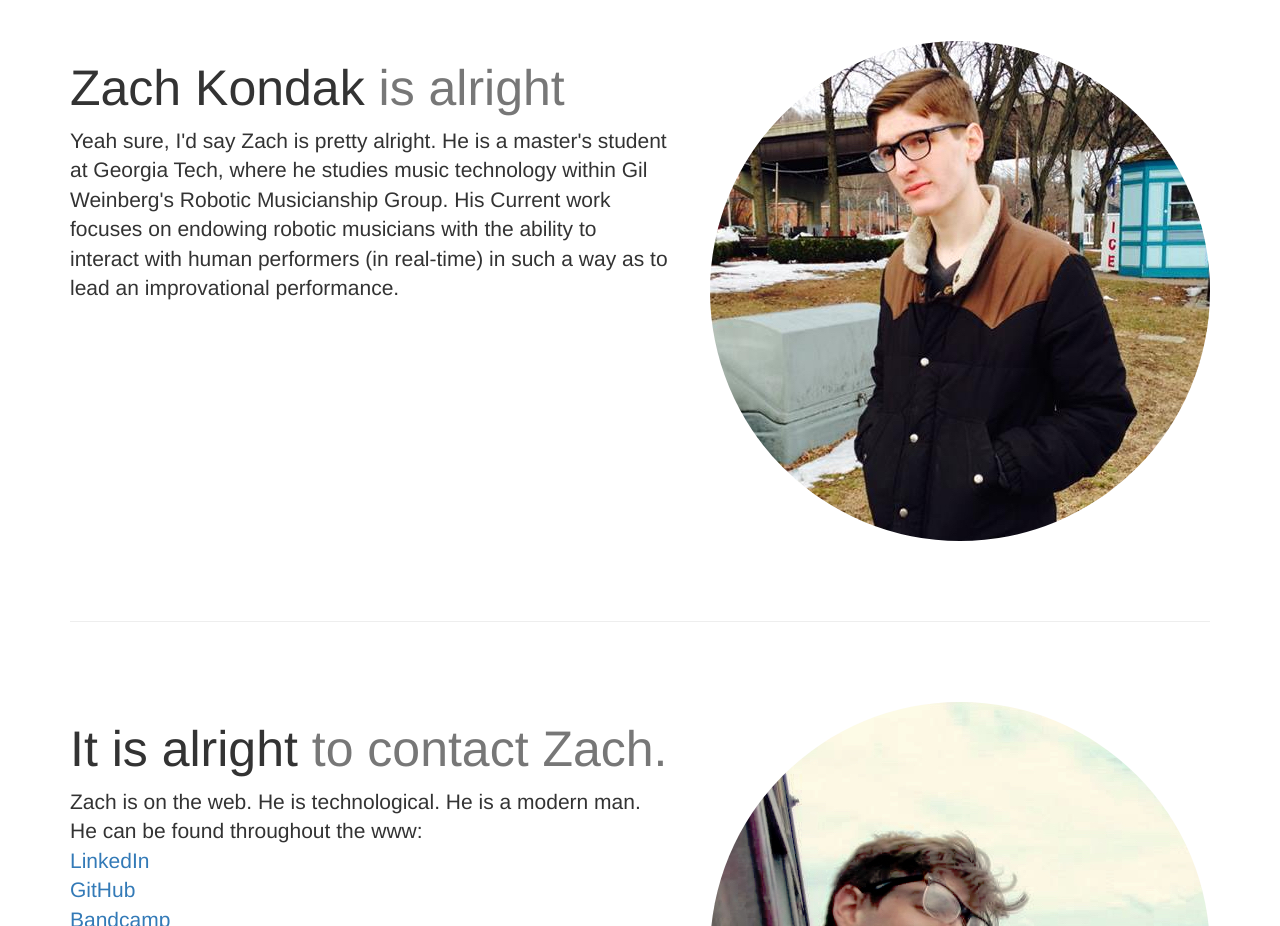
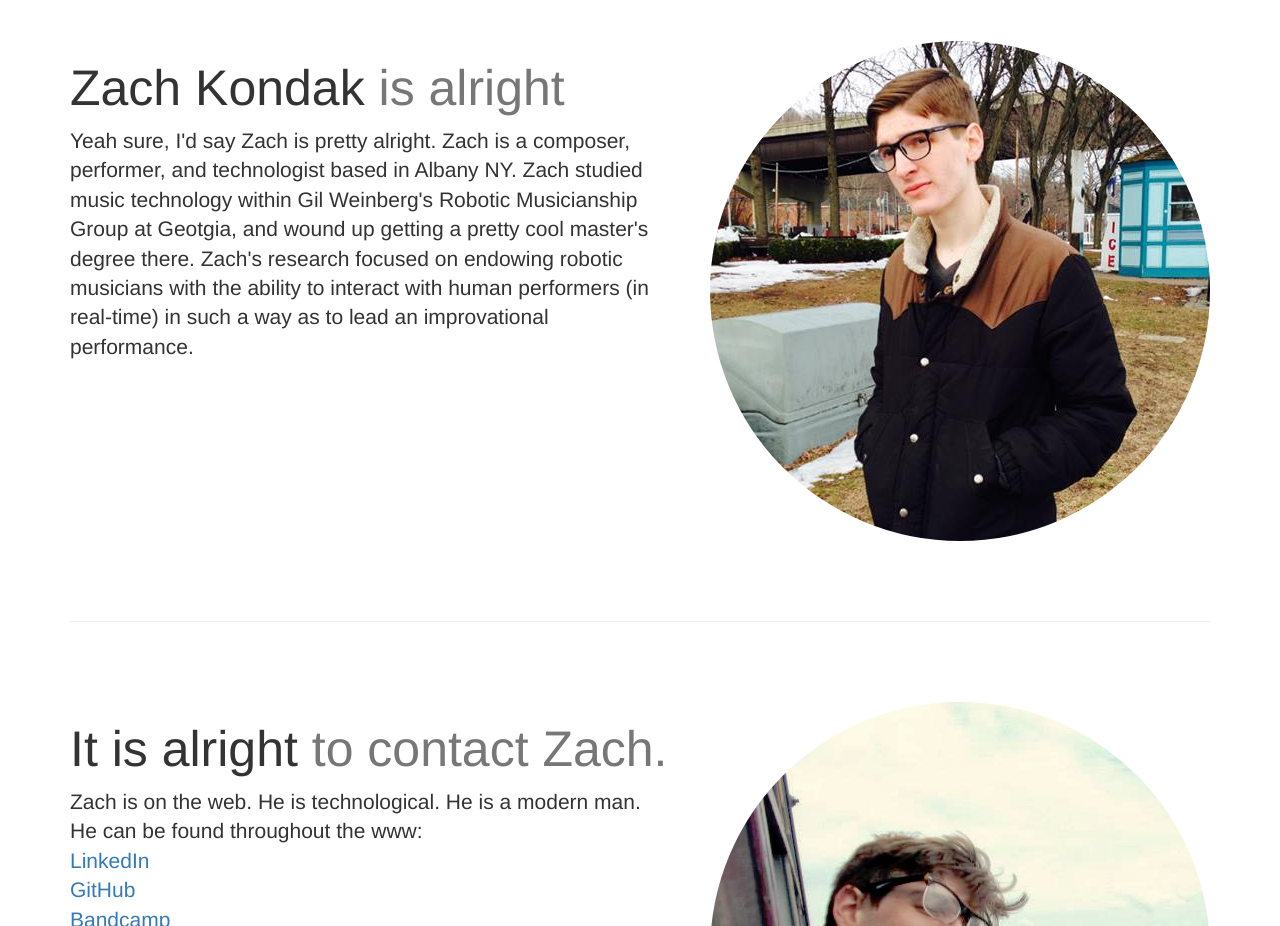
Before and after one commit to zuchermann/zrkWebsite, a plain HTML site: page index.html in a window 1280 px wide. Shown: the part 780-1706 px from the top of the page. Drawn offline with Linux system fonts and the light colour scheme.

Commit message:
Update index.html

```diff
--- a/index.html
+++ b/index.html
@@ -115,7 +115,7 @@
 
 
 
-            <p class="lead">Yeah sure, I'd say Zach is pretty alright. He is a master's student at Georgia Tech, where he studies music technology within Gil Weinberg's Robotic Musicianship Group. His Current work focuses on endowing robotic musicians with the ability to interact with human performers (in real-time) in such a way as to lead an improvational performance. </p>
+            <p class="lead">Yeah sure, I'd say Zach is pretty alright. Zach is a composer, performer, and technologist based in Albany NY. Zach studied music technology within Gil Weinberg's Robotic Musicianship Group at Geotgia, and wound up getting a pretty cool master's degree there. Zach's research focused on endowing robotic musicians with the ability to interact with human performers (in real-time) in such a way as to lead an improvational performance. </p>
         </div>
 
         <hr class="featurette-divider">
```
